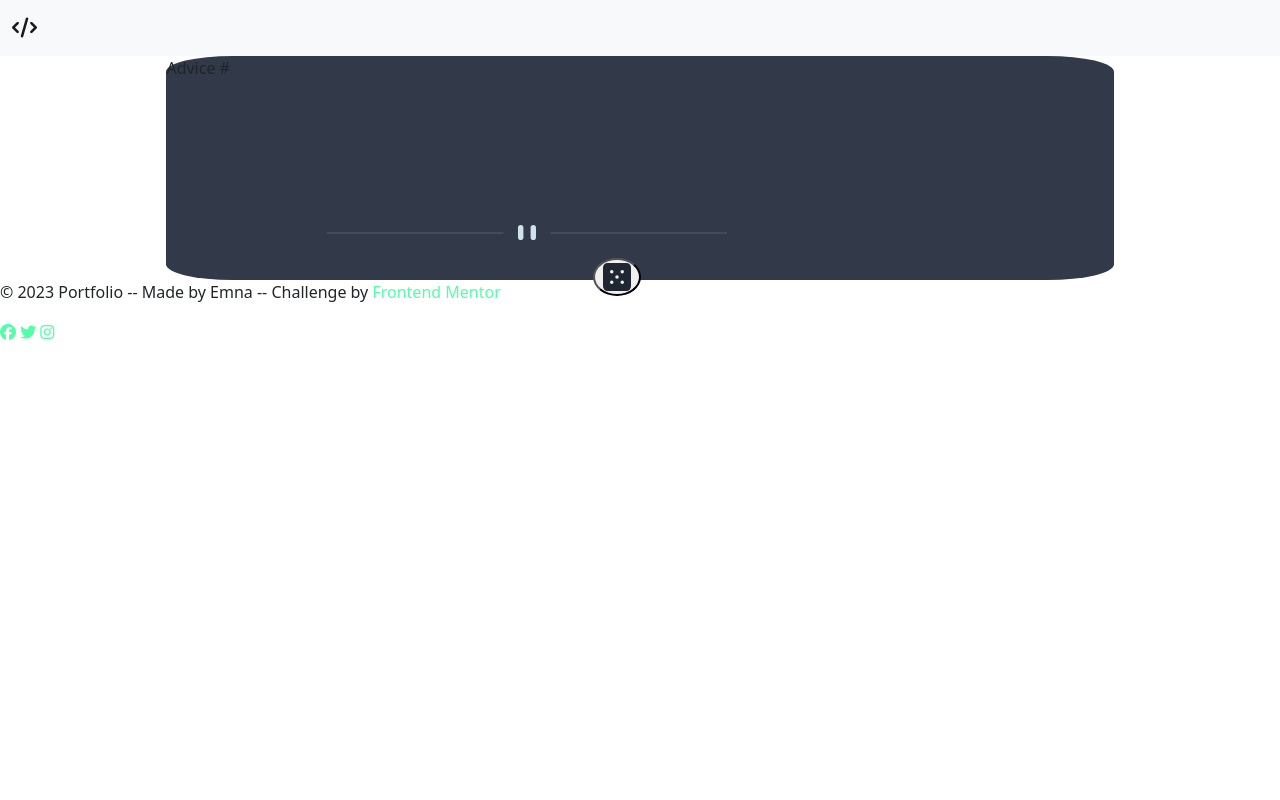
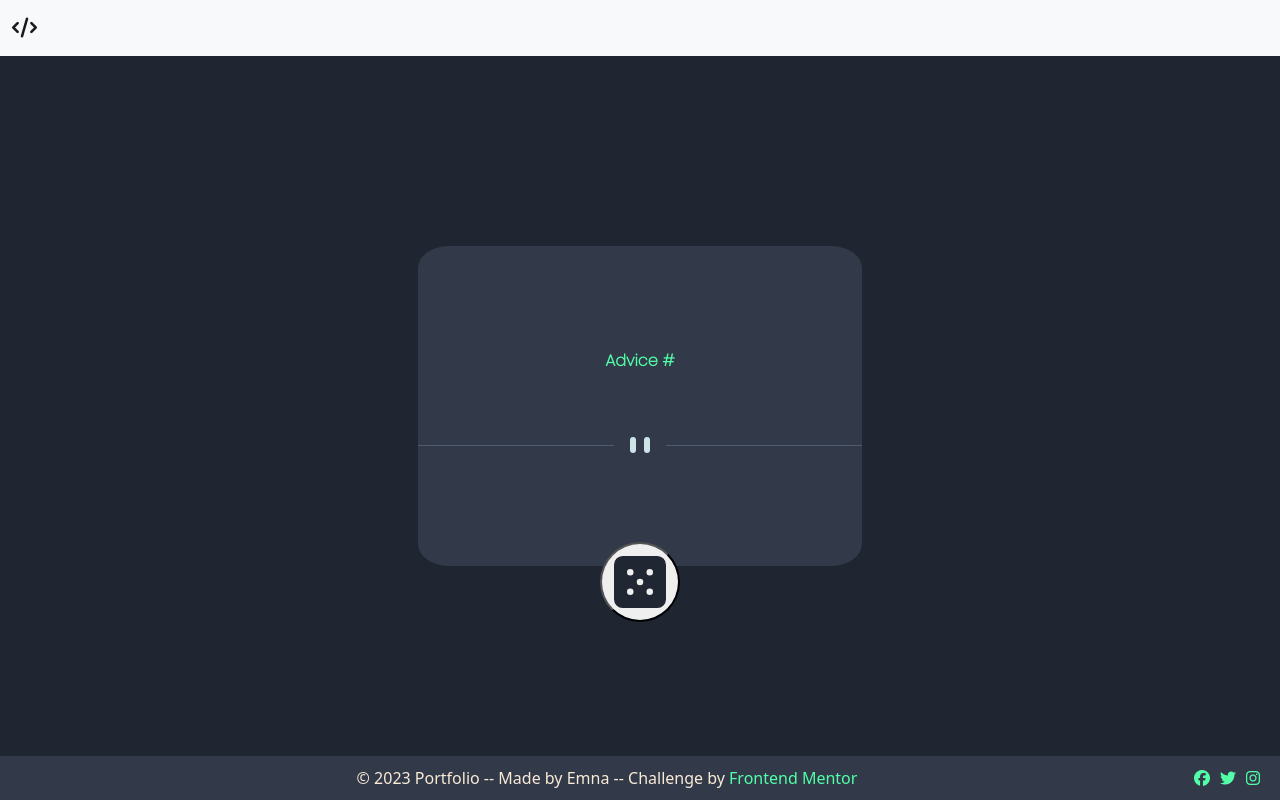
Before and after one commit to Emnamejeri/AdviceGenerator, a plain HTML site: page index.html in a window 1280 px wide. Drawn offline with nearby package versions, Linux system fonts and the light colour scheme; no server answers.

Commit message:
Update style.css

```diff
--- a/style.css
+++ b/style.css
@@ -1,148 +1,152 @@
 @import url("https://fonts.googleapis.com/css2?family=Comfortaa:wght@300&family=Inconsolata:wght@500&family=Poppins:wght@200&display=swap");
-html {
-  box-sizing: border-box;
-}
-*,
-*:before,
-*:after {
-  box-sizing: inherit;
-}
+
+html,
 body {
-  background-color: hsl(218, 23%, 16%);
+  background-color: hsl(218, 23%, 16%) !important;
+  height: 100%;
+  margin: 0;
+  display: flex;
+  flex-direction: column;
+  justify-content: center;
 }
 
 .wrapper {
   position: relative;
-  max-width: 28rem;
-  min-height: 18rem;
-  margin: 0 auto;
+  max-width: 30rem;
+  min-height: 20rem;
+  margin: auto;
   border-radius: 7%;
   background-color: hsl(217, 19%, 24%);
+  display: flex;
+  flex-direction: column;
+  justify-content: center;
+  align-items: center;
+  overflow: visible;
 }
 
-.advicenumero {
+#advicegenerator {
+  position: absolute;
+  width: 5rem;
+  height: 5rem;
+  border-radius: 50%;
+  bottom: -5%;
+  left: 50%;
+  transform: translate(-50%, 50%);
+  z-index: 20;
+  display: flex;
+  justify-content: center;
+  align-items: center;
+}
+
+.center-content {
+  display: flex;
+  flex-direction: column;
+  justify-content: center;
+  align-items: center;
+}
+
+.advice-number {
   margin: 0 auto;
   text-align: center;
   color: hsl(150, 100%, 66%);
   font-size: 1rem;
   font-family: "Poppins", Arial, Helvetica, sans-serif;
   font-weight: bold;
+  position: relative;
 }
 
 .advicecontent {
   font-family: "Comfortaa", cursive;
   font-size: 1.25rem;
   font-weight: bold;
-  padding: 5rem 0.3rem;
+  padding: 2rem 0.3rem;
   text-align: center;
-  color: white;
+  color: antiquewhite;
   margin: 0 auto;
-  width: 400px;
-  height: 200px;
+  max-width: 90%;
+  overflow: auto; /* Prevents overflowing */
 }
 
-#advicegenerator {
-  position: absolute;
-  max-width: 5rem;
-  min-height: 2rem;
-  border-radius: 50%;
-  top: 90%;
-  left: 45%;
+.divider {
+  width: 100%;
+  margin-bottom: 10px;
+}
+
+.button-container {
+  position: relative;
+  display: flex;
+  justify-content: center;
+  margin-bottom: -2.5rem;
 }
 
 .dice-icon {
-  position: relative;
-  max-width: 4rem;
-  min-height: 2rem;
-  padding: 2px;
+  width: 80%;
+  height: auto;
 }
+
 #advicegenerator:hover {
   background-color: hsl(150, 100%, 66%);
   box-shadow: 0 0 1.5rem hsl(150, 100%, 66%);
 }
 
-.divider {
-  position: absolute;
-  width: 25em;
-  left: 5%;
-  bottom: 15%;
-  margin: 0 auto;
-  z-index: 10;
-  overflow: hidden;
-}
-.attribution {
-  text-align: center;
-  margin-top: 1.5rem;
-  color: #bae8e8;
-  margin-top: 5rem;
+.footer {
+  background-color: hsl(217, 19%, 24%);
+  padding: 10px;
 }
 
-a:link {
-  color: hsl(150, 100%, 66%);
-  text-decoration: none;
+.footer-content {
+  display: flex;
+  justify-content: space-between;
+  align-items: center;
+  padding: 0 10px;
 }
-a:visited {
-  color: hsl(150, 60%, 92%);
-  text-decoration: none;
+
+.footer-content p {
+  color: antiquewhite;
+  margin: 0;
+  flex: 1;
+  text-align: center;
 }
+
+#social-icons {
+  display: flex;
+  gap: 10px;
+}
+
+a:link,
+a:visited,
 a:hover {
   color: hsl(150, 100%, 66%);
   text-decoration: none;
 }
 
-@media (max-width: 50em) {
+@media (max-width: 768px) {
   .wrapper {
-    position: relative;
     max-width: 90%;
-    min-height: 70%;
-    margin: 0 auto;
-    border-radius: 7%;
-    background-color: hsl(217, 19%, 24%);
-  }
-  .divider {
-    display: none;
+    min-height: auto;
   }
   .advicecontent {
-    font-family: "Comfortaa", cursive;
-    font-size: 14px;
-    font-weight: bold;
-
+    font-size: 1rem;
+    padding: 2rem 1rem;
+  }
+  #advicegenerator {
+    width: 3rem;
+    height: 3rem;
+  }
+  .footer-content {
+    flex-direction: column;
     text-align: center;
-    color: white;
-    margin: 0 auto;
-    width: 200px;
-    height: 200px;
+  }
+  #social-icons {
+    justify-content: center;
   }
 }
 
-@media only screen and (min-device-width: 50em) and (max-device-width: 64em) {
+@media only screen and (min-width: 769px) and (max-width: 1024px) {
   .wrapper {
-    position: relative;
-    max-width: 74%;
-    min-height: 70%;
-    margin: 0 auto;
-    border-radius: 7%;
-    background-color: hsl(217, 19%, 24%);
-  }
-  .divider {
-    position: absolute;
-    width: 25em;
-    left: 17%;
-    bottom: 18%;
-    margin: 0 auto;
-    z-index: 10;
-    overflow: hidden;
+    max-width: 80%;
   }
   .advicecontent {
-    font-family: "Comfortaa", cursive;
-    font-size: 19px;
-    font-weight: bold;
-    text-align: center;
-    color: white;
-    margin: 0 auto;
-    padding: 1.5rem 0.3rem;
-
-    width: 200px;
-    height: 200px;
+    font-size: 1.125rem;
   }
 }
```
